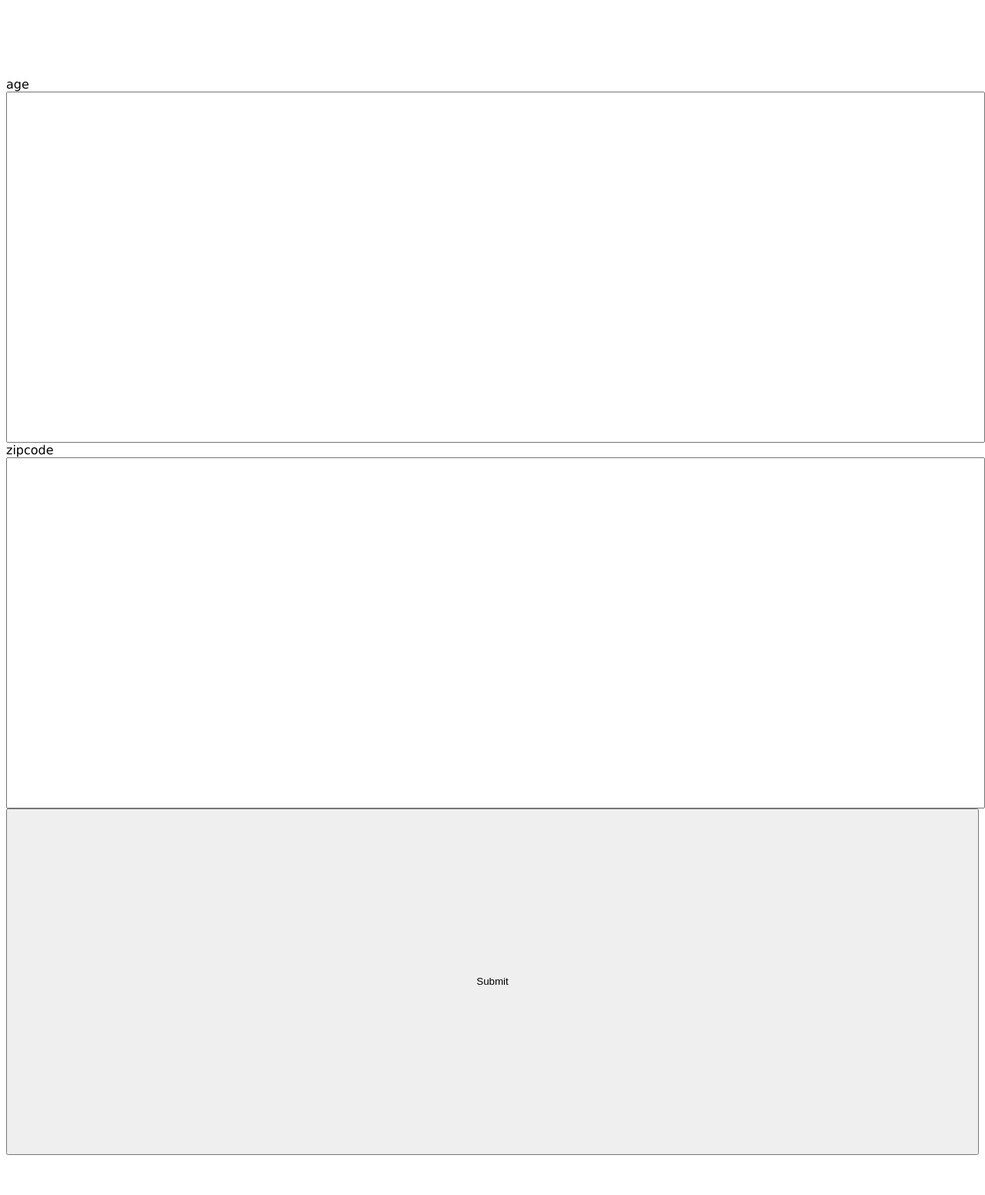
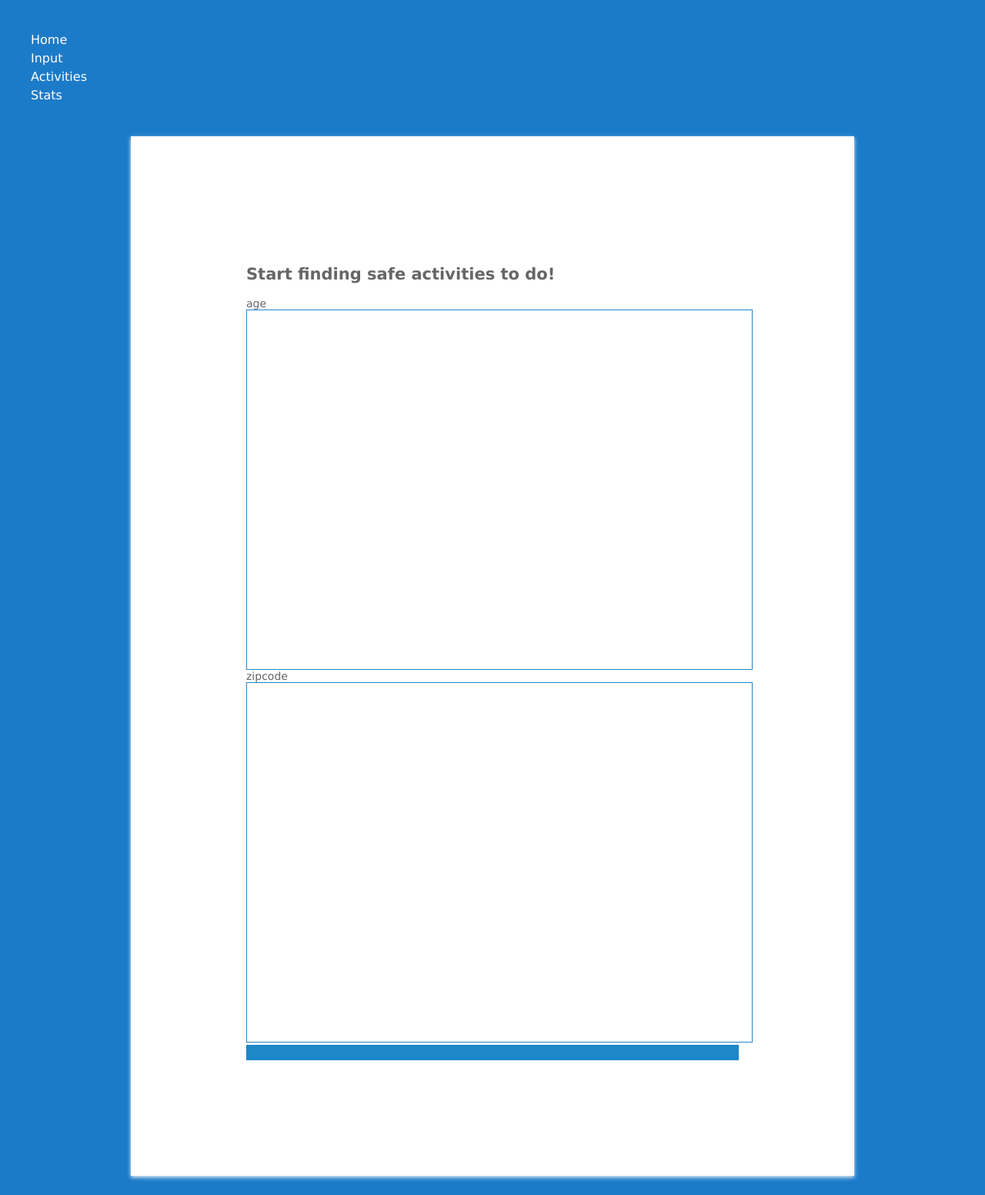
Before and after one commit to Neragin/Hackathonproject, a Flask app: page /form in a window 1280 px wide. Shown: the whole page at 77% size. Before the commit the page ends 1500 px from the top, so only its background shows below. Run offline with Flask 2, Linux system fonts and the light colour scheme; some libraries are stand-ins or nearby versions.

Commit message:
my but sweat

```diff
--- a/templates/form.html
+++ b/templates/form.html
@@ -1,18 +1,100 @@
 <!DOCTYPE html>
-<html lang="en">
+<html>
   <head>
-    <meta charset="UTF-8">
     <title>Form</title>
-<link rel="stylesheet" href="{{ url_for('static',    filename='css/style.css') }}">
+    <link rel="stylesheet" href="https://use.fontawesome.com/releases/v5.4.1/css/all.css" integrity="sha384-5sAR7xN1Nv6T6+dT2mhtzEpVJvfS3NScPQTrOxhwjIuvcA67KV2R5Jz6kr4abQsz" crossorigin="anonymous">
+    <link href="https://fonts.googleapis.com/css?family=Roboto:300,400,500,700" rel="stylesheet">
+    <script src="//code.jquery.com/jquery-1.10.2.js"></script>
+    <script>
+    $(function(){
+      $("#header").load("template.html");
+    });
+    </script>
+    <style>
+      html, body {
+      min-height: 100%;
+      padding: 0;
+      margin: 0;
+      font-family: Roboto, Arial, sans-serif;
+      font-size: 14px;
+      color: #666;
+      }
+      p {
+      margin: 0 0 5px;
+      }
+      .main-block {
+      display: flex;
+      flex-direction: column;
+      justify-content: center;
+      align-items: center;
+      min-height: 50vh;
+      background: #1c7bc9;
+      }
+      form {
+      padding: 150px;
+      margin: 25px;
+      box-shadow: 0 2px 5px #f5f5f5;
+      background: #1c7bc9;
+      }
+      input, textarea {
+      width: calc(100% - 18px);
+      padding: 8px;
+      margin-bottom: 20px;
+      border: 1px solid #1c87c9;
+      outline: none;
+      }
+      input::placeholder {
+      color: #666;
+      }
+      button {
+      width: 100%;
+      padding: 10px;
+      border: none;
+      background: #1c87c9;
+      font-size: 16px;
+      font-weight: 400;
+      color: #fff;
+      }
+      button:hover {
+      background: #2371a0;
+      }
+      @media (min-width: 568px) {
+      .main-block {
+      flex-direction: row;
+      }
+      .left-part, form {
+      width: 50%;
+      }
+      .fa-envelope {
+      margin-top: 0;
+      margin-left: 20%;
+      }
+      .fa-at {
+      margin-top: -10%;
+      margin-left: 65%;
+      }
+      .fa-mail-bulk {
+      margin-top: 2%;
+      margin-left: 28%;
+      }
+      }
+    </style>
   </head>
-<body>
-<h1>Our form will be here!</h1>
+  <body style = "background-color: #1c7bc9;">
+    <div id="header"></div>
+    <div class="main-block">
+      <form action="/" style = "background-color: #fff;">
+        <h2>Start finding safe activities to do!</h2>
+        <div class="info">
           <form method="POST" action="{{ url_for('form') }}">
           {{ form.csrf_token }}
           {{ form.age.label }}
           {{ form.age }}
           {{ form.zipcode.label }}
           {{ form.zipcode }}
-    <input type="submit" value="Submit">
+          <button type="submit" value="Submit">
+        </div>
+      </form>
+    </div>
   </body>
 </html>
```
Lines whose indentation alone changed are shown as unchanged.
